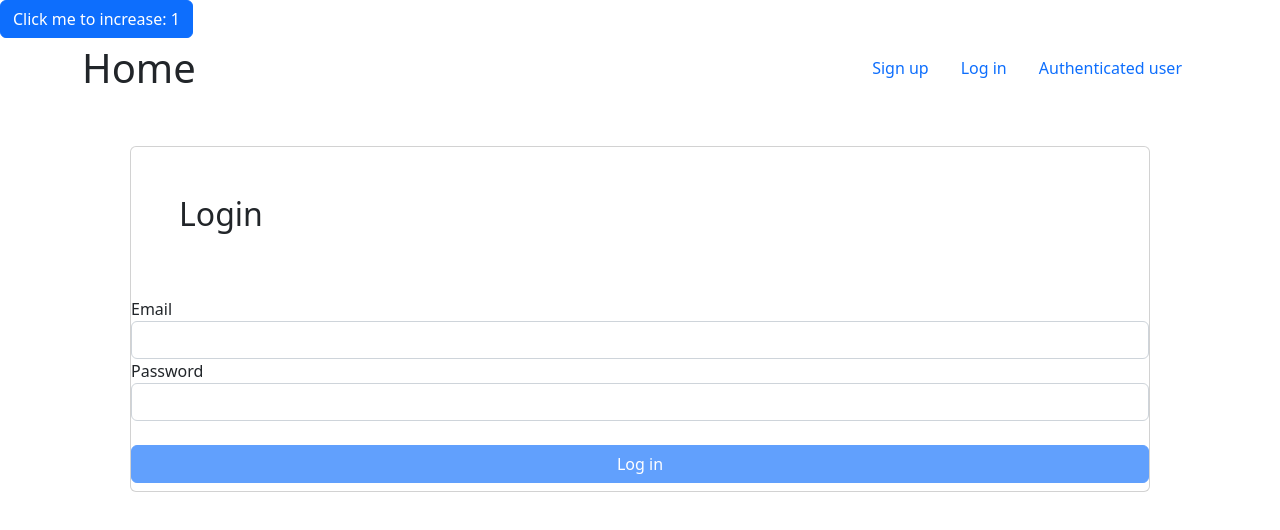
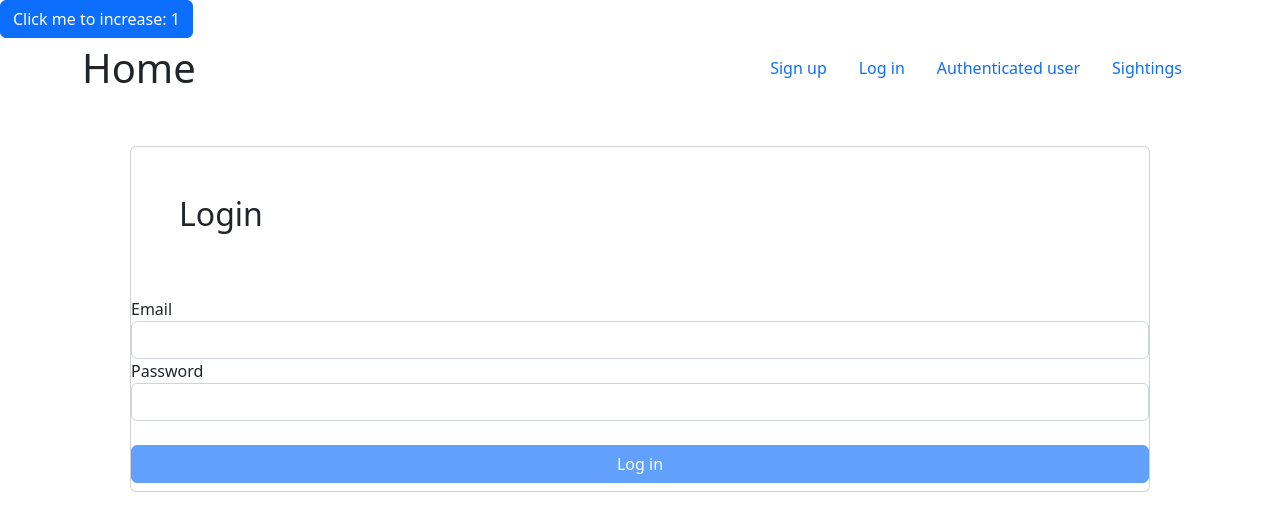
Before and after one commit to artnushi/react-movies-app, a React (Create React App) app: page /login in a window 1280 px wide. Shown: the top 530 px of the page. Built offline with nearby package versions, Linux system fonts and the light colour scheme.

Commit message:
created sighitngs

```diff
--- a/src/App.js
+++ b/src/App.js
@@ -6,6 +6,7 @@ import Login from "./pages/Login";
 import AuthenticatedUser from "./pages/AuthenticatedUser";
 import {Provider} from "react-redux";
 import makeStore from "./store/config";
+import Sightings from "./pages/Sightings";
 
 function App() {
 
@@ -19,7 +20,7 @@ function App() {
             <Route path="/register" element={<SignUp />} />
             <Route path="/login" element={<Login />} />
             <Route path="/authenticated-user" element={<AuthenticatedUser />} />
-            <Route path="/counter" element={<Login />} />
+            <Route path="/sightings" element={<Sightings />} />
           </Routes>
         </BrowserRouter>
       </Provider>
--- a/src/components/Layout.js
+++ b/src/components/Layout.js
@@ -2,12 +2,13 @@ import React from 'react';
 import PropTypes from "prop-types";
 import Header from "./header/Header";
 
-function Layout(props) {
+function Layout({children, showSearch = false}) {
+
     return (
         <>
             <div className="container">
-                <Header showSearch={props.showSearch} />
-                {props.children}
+                <Header showSearch={showSearch} />
+                {children}
             </div>
         </>
     );
--- a/src/components/header/Header.js
+++ b/src/components/header/Header.js
@@ -83,6 +83,12 @@ function Header(props) {
                 Authenticated user
               </Link>
             </li>
+
+            <li className="nav-item">
+              <Link to="/sightings" className="nav-link">
+                Sightings
+              </Link>
+            </li>
           </ul>
         </div>
       </div>
--- /dev/null
+++ b/src/pages/Sightings.js
@@ -0,0 +1,19 @@
+import React, {useEffect} from 'react';
+import Layout from "../components/Layout";
+
+function Sightings() {
+
+
+    useEffect( () => {
+        console.log('component mounted')
+    }, [])
+
+    return (
+        <Layout>
+
+            Sightings
+        </Layout>
+    );
+}
+
+export default Sightings;
```
